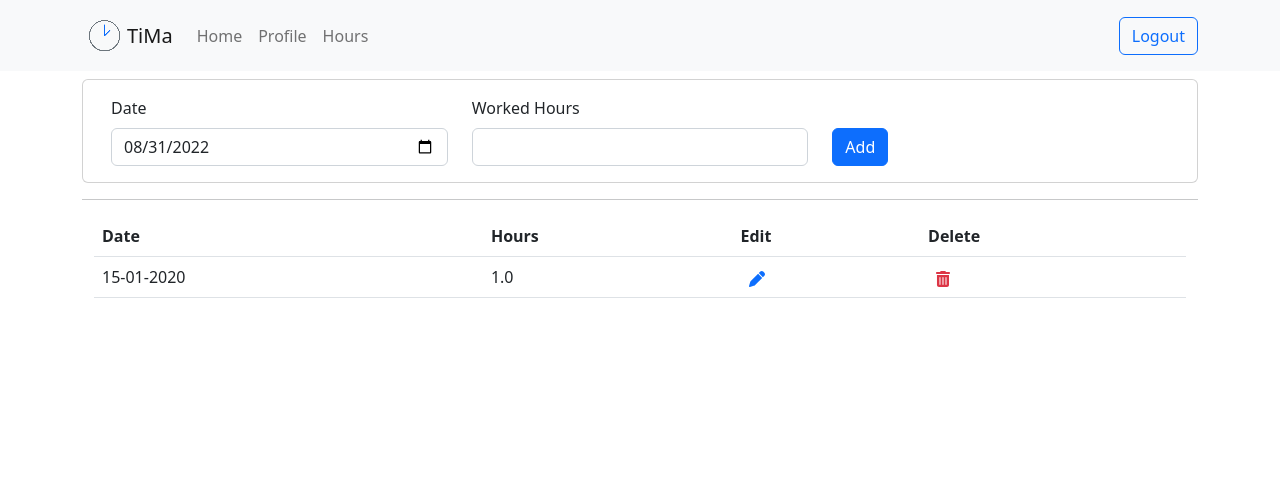
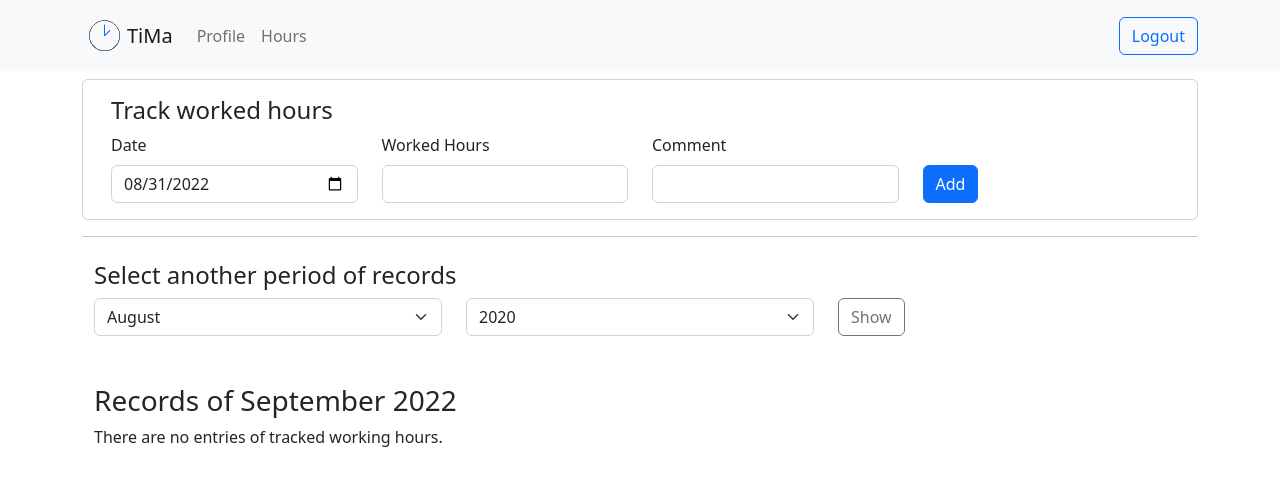
Before and after one commit to PiraveenMurugupillai/TiMa, a Flask app: page /working-hours in a window 1280 px wide. Shown: the top 486 px of the page. Run offline with Flask 2, Linux system fonts and the light colour scheme; a user stored in the database is signed in; tables that the repository leaves empty hold one stand-in row (values such as "Sample post"); parts of the project's set-up code (start-up, migrations or seed data) failed here and were passed over.

Commit message:
add features & fixes

```diff
--- a/app/models.py
+++ b/app/models.py
@@ -10,6 +10,7 @@ class User(UserMixin, db.Model):
     password_hash = db.Column(db.String(128))
     company = db.Column(db.String(32))
     job = db.Column(db.String(32))
+    target_time = db.Column(db.Float)
     working_hours = db.relationship('WorkingHours', backref='employee', lazy='dynamic')
 
     def set_password(self, password):
@@ -31,6 +32,7 @@ class WorkingHours(UserMixin, db.Model):
     id = db.Column(db.Integer, primary_key=True)
     date = db.Column(db.Date, index=True)
     working_hours = db.Column(db.Float)
+    comment = db.Column(db.String(64))
     user_id = db.Column(db.Integer, db.ForeignKey('user.id'))
 
     def __repr__(self):
--- a/app/routes.py
+++ b/app/routes.py
@@ -1,33 +1,19 @@
 from app import app, db
-from app.froms import LoginForm, RegistrationForm, WorkingHoursForm, EditUserForm, EditWorkingHoursForm
+from app.froms import LoginForm, RegistrationForm, WorkingHoursForm, EditUserForm, EditWorkingHoursForm, EmptySubmitForm
 from app.models import User, WorkingHours
+import datetime
+from dateutil.relativedelta import relativedelta
 from flask import redirect, request, render_template, url_for
 from flask_login import current_user, login_user, logout_user, login_required
-from sqlalchemy import asc
+from sqlalchemy import asc, func
 from werkzeug.urls import url_parse
-from socket import gethostname
-
-
-@app.route('/')
-@login_required
-def home_page():
-    posts = [
-        {
-            'author': {'username': 'Pira'},
-            'body': 'Schöner Abend hier in Aarburg'
-        },
-        {
-            'author': {'username': 'Rethu'},
-            'body': 'Meine Ferien ohne Pira sind einfach perfekt!'
-        }
-    ]
-    return render_template('index.html', posts=posts)
+from wtforms import Label
 
 
 @app.route('/login', methods=['GET', 'POST'])
 def login_page():
     if current_user.is_authenticated:
-        return redirect(url_for('home_page'))
+        return redirect(url_for('user_page'))
 
     form = LoginForm()
     if form.validate_on_submit():
@@ -38,27 +24,9 @@ def login_page():
         login_user(user, remember=form.remember_me.data)
         next_page = request.args.get('next')
         if not next_page or url_parse(next_page).netloc != '':
-            next_page = url_for('home_page')
+            next_page = url_for('working_hours_page')
         return redirect(next_page)
-    return render_template('login.html', form=form, hostname=gethostname())
-
-
-@app.route('/register', methods=['GET', 'POST'])
-def register_page():
-    if current_user.is_authenticated:
-        return redirect(url_for('home_page'))
-
-    form = RegistrationForm()
-    if form.validate_on_submit():
-        user = User(username=form.username.data, email=form.email.data, company=form.company.data, job=form.job.data)
-        user.set_password(form.password.data)
-        db.session.add(user)
-        db.session.commit()
-
-        login_user(user)
-        return redirect(url_for('home_page'))
-
-    return render_template('register.html', form=form)
+    return render_template('login.html', form=form)
 
 
 @app.route('/logout')
@@ -67,49 +35,153 @@ def logout():
     return redirect(url_for('login_page'))
 
 
+@app.route('/register', methods=['GET', 'POST'])
+def register_page():
+    if current_user.is_authenticated:
+        return redirect(url_for('user_page'))
+
+    form = RegistrationForm()
+    if form.validate_on_submit():
+        user = User(username=form.username.data, email=form.email.data, company=form.company.data, job=form.job.data, target_time=form.target_time.data)
+        user.set_password(form.password.data)
+        db.session.add(user)
+        db.session.commit()
+
+        login_user(user)
+        return redirect(url_for('user_page'))
+
+    return render_template('register.html', form=form)
+
+
+@app.route('/')
 @app.route('/working-hours', methods=['GET', 'POST'])
 @login_required
 def working_hours_page():
+    current_date = datetime.date.today()
+    given_month = current_date.month
+    given_year = current_date.year
+
+    requested_month = request.args.get('month')
+    if requested_month is not None:
+        try:
+            given_month = min(max(int(requested_month), 1), 12)
+        except:
+            pass
+
+    requested_year = request.args.get('year')
+    if requested_year is not None:
+        try:
+            given_year = min(max(int(requested_year), 2022), 3000)
+        except:
+            pass
+
+    hours = db.session.query(WorkingHours)\
+        .filter(WorkingHours.user_id == current_user.id)\
+        .filter(WorkingHours.date >= datetime.date(given_year, given_month, 1))\
+        .filter(WorkingHours.date < (datetime.date(given_year, given_month, 1) + relativedelta(months=+1)))\
+        .order_by(asc(WorkingHours.date))\
+        .all()
+    all_hours = WorkingHours.query.filter_by(user_id=current_user.id).all()
+    all_dates = list(map(lambda x: x.date, all_hours))
+    minimal_date = min(all_dates)
+    maximal_date = max(all_dates)
+
+    years = []
+    for year in range(minimal_date.year, maximal_date.year + 1):
+        years.append(year)
+
+    months = []
+    for month in range(1, 13):
+        months.append(datetime.date(2022, month, 1).strftime('%B'))
+
     form = WorkingHoursForm()
-    hours = WorkingHours.query.filter_by(user_id=current_user.id).order_by(asc(WorkingHours.date))
-
     if form.validate_on_submit():
-        hours = WorkingHours(date=form.date.data, working_hours=form.hours.data, user_id=current_user.id)
+        hours = WorkingHours(date=form.date.data, working_hours=form.hours.data, comment=form.comment.data, user_id=current_user.id)
         db.session.add(hours)
         db.session.commit()
         return redirect(url_for('working_hours_page'))
 
-    return render_template('working_hours/working-hours.html', form=form, hours=hours, number_of_entries=hours.count())
+    return render_template('working_hours/working-hours.html', form=form, hours=hours, months=months, years=years, given_month=given_month, given_year=given_year)
 
 
 @app.route('/edit-working-hours/<working_hours_id>', methods=['GET', 'POST'])
 @login_required
 def edit_working_hours_page(working_hours_id):
-    form = EditWorkingHoursForm()
-    hours = WorkingHours.query.filter_by(user_id=current_user.id).order_by(asc(WorkingHours.date))
-    edit_working_hour = WorkingHours.query.filter_by(id=working_hours_id).first_or_404()
+    current_date = datetime.date.today()
+    given_month = current_date.month
+    given_year = current_date.year
+
+    requested_month = request.args.get('month')
+    if requested_month is not None:
+        try:
+            given_month = min(max(int(requested_month), 1), 12)
+        except:
+            pass
+
+    requested_year = request.args.get('year')
+    if requested_year is not None:
+        try:
+            given_year = min(max(int(requested_year), 2022), 3000)
+        except:
+            pass
+
+    hours = db.session.query(WorkingHours) \
+        .filter(WorkingHours.user_id == current_user.id) \
+        .filter(WorkingHours.date >= datetime.date(given_year, given_month, 1)) \
+        .filter(WorkingHours.date < (datetime.date(given_year, given_month, 1) + relativedelta(months=+1))) \
+        .order_by(asc(WorkingHours.date)) \
+        .all()
+    edit_working_hour = WorkingHours.query.filter_by(id=working_hours_id, user_id=current_user.id).first_or_404()
 
     if edit_working_hour is None:
         return redirect(url_for('working_hours_page'))
 
+    form = EditWorkingHoursForm()
     if form.validate_on_submit():
         edit_working_hour.working_hours = form.hours.data
+        edit_working_hour.comment = form.comment.data
         db.session.commit()
         return redirect(url_for('working_hours_page'))
 
     elif request.method == 'GET':
         form.hours.data = edit_working_hour.working_hours
+        if edit_working_hour.comment is not None:
+            form.comment.data = edit_working_hour.comment
 
-    return render_template('working_hours/edit-working-hours.html', form=form, hours=hours, edit_working_hour=edit_working_hour, number_of_entries=hours.count())
+    months = []
+    for month in range(1, 13):
+        months.append(datetime.date(2022, month, 1).strftime('%B'))
+
+    return render_template('working_hours/edit-working-hours.html', form=form, hours=hours, edit_working_hour=edit_working_hour, months=months, given_month=given_month, given_year=given_year)
 
 
+@app.route('/delete-working-hours/<working_hours_id>', methods=['GET', 'POST'])
+@login_required
+def delete_working_hours_page(working_hours_id):
+    form = EmptySubmitForm()
+    form.submit.label = Label(form.submit.id, 'Delete')
+    working_hour = WorkingHours.query.filter_by(id=working_hours_id, user_id=current_user.id).first()
+
+    if working_hour is None:
+        return redirect(url_for('working_hours_page'))
+
+    if form.validate_on_submit():
+        db.session.delete(working_hour)
+        db.session.commit()
+        return redirect(url_for('working_hours_page'))
+
+    return render_template('working_hours/delete-working-hours.html', form=form, working_hour=working_hour)
 
 
 @app.route('/user')
 @login_required
 def user_page():
     user = User.query.filter_by(username=current_user.username).first_or_404()
-    return render_template('profile/user.html', user=user)
+    total_hours = db.session.query(func.count(WorkingHours.date), func.sum(WorkingHours.working_hours)).filter_by(user_id=current_user.id).all()[0]
+    (worked_days, worked_hours) = total_hours
+    worked_hours = round(worked_hours, 2)
+    flextime = round(worked_hours - (worked_days * user.target_time), 2)
+    return render_template('profile/user.html', user=user, flextime=flextime, worked_hours=worked_hours)
 
 
 @app.route('/edit-user', methods=['GET', 'POST'])
@@ -123,6 +195,7 @@ def edit_user_page():
         user.email = form.email.data
         user.company = form.company.data
         user.job = form.job.data
+        user.target_time = form.target_time.data
         db.session.commit()
         logout_user()
         login_user(user)
@@ -133,5 +206,6 @@ def edit_user_page():
         form.email.data = user.email
         form.company.data = user.company
         form.job.data = user.job
+        form.target_time.data = user.target_time
 
     return render_template('profile/edit-user.html', user=user, form=form)
--- a/app/templates/base.html
+++ b/app/templates/base.html
@@ -16,7 +16,7 @@
     <body>
         <nav class="navbar navbar-expand-lg bg-light mb-2">
             <div class="container">
-                <a class="navbar-brand d-flex align-items-center" href="{{ url_for('home_page') }}">
+                <a class="navbar-brand d-flex align-items-center" href="{{ url_for('user_page') }}">
                     <img src="/static/images/logo.png"  alt="TiMa Logo" />
                     TiMa
                 </a>
@@ -25,14 +25,14 @@
                 </button>
                 <div class="collapse navbar-collapse" id="navbarNavAltMarkup">
                     <div class="navbar-nav">
-                        <a class="nav-link" aria-current="page" href="{{ url_for('home_page') }}">Home</a>
                         {% if not current_user.is_anonymous %}
                             <a class="nav-link" aria-current="page" href="{{ url_for('user_page') }}">Profile</a>
                             <a class="nav-link" aria-current="page" href="{{ url_for('working_hours_page') }}">Hours</a>
                         {% endif %}
                     </div>
                     {% if current_user.is_anonymous %}
-                        <a class="btn btn-outline-primary" href="{{ url_for('login_page') }}" style="margin-left: auto">Login</a>
+                        <a class="btn btn-outline-primary me-2" href="{{ url_for('register_page') }}" style="margin-left: auto">Register</a>
+                        <a class="btn btn-outline-primary" href="{{ url_for('login_page') }}">Login</a>
                     {% else %}
                         <a class="btn btn-outline-primary" href="{{ url_for('logout') }}" style="margin-left: auto">Logout</a>
                     {% endif %}
--- a/app/templates/login.html
+++ b/app/templates/login.html
@@ -22,6 +22,4 @@
         <p>{{ form.submit(class_="btn btn-primary") }}</p>
     </form>
     <p>New User? <a href="{{ url_for('register_page') }}">Click to Register!</a></p>
-    <hr />
-    <code>{{ hostname }}</code>
 {% endblock %}
--- a/app/templates/working_hours/working-hours.html
+++ b/app/templates/working_hours/working-hours.html
@@ -22,6 +22,7 @@
     <div class="card {{ 'border-danger' if (form.errors | length) > 0 }}">
         <div class="card-body">
             <div class="container-fluid">
+                <h4>Track worked hours</h4>
                 <form action="" method="post" novalidate>
                     {{ form.hidden_tag() }}
                     <div class="row">
@@ -39,6 +40,13 @@
                                 <small class="text-danger">{{ error }}</small>
                             {% endfor %}
                         </div>
+                        <div class="col">
+                            {{ form.comment.label(class_="form-label") }}
+                            {{ form.comment(class_="form-control") }}
+                            {% for error in form.comment.errors %}
+                                <small class="text-danger">{{ error }}</small>
+                            {% endfor %}
+                        </div>
                         <div class="col align-self-end">
                             <label class="d-none"></label>
                             {{ form.submit(class_="btn btn-primary") }}
@@ -49,13 +57,39 @@
         </div>
     </div>
     <hr />
-    <div class="container">
-        {% if number_of_entries > 0 %}
+    <div class="container my-4">
+        <h4>Select another period of records</h4>
+        <form action="{{ url_for('working_hours_page') }}" method="get" novalidate>
+            <div class="row">
+                <div class="col">
+                    <select name="month" id="month-select" class="form-select">
+                        {% for month in months %}
+                            <option value="{{ loop.index }}" {% if loop.index == given_month %} selected {% endif %}>{{ month }}</option>
+                        {% endfor %}
+                    </select>
+                </div>
+                <div class="col">
+                    <select name="year" id="year-select" class="form-select">
+                        {% for year in years %}
+                            <option value="{{ year }}" {% if year == given_year %} selected {% endif %}>{{ year }}</option>
+                        {% endfor %}
+                    </select>
+                </div>
+                <div class="col">
+                    <button type="submit" class="btn btn-outline-secondary">Show</button>
+                </div>
+            </div>
+        </form>
+    </div>
+    <div class="container mt-5">
+        <h3>Records of {{ months[given_month] }} {{ given_year }}</h3>
+        {% if (hours | length) > 0 %}
             <table class="table table-hover">
                 <thead>
                     <tr>
                         <th>Date</th>
                         <th>Hours</th>
+                        <th>Comment</th>
                         <th>Edit</th>
                         <th>Delete</th>
                     </tr>
@@ -63,10 +97,11 @@
                 <tbody>
                     {% for entry in hours %}
                         <tr>
-                            <td>{{ entry.date.strftime('%d-%m-%Y') }}</td>
-                            <td>{{ entry.working_hours }}</td>
+                            <td>{{ entry.date.strftime('%A, %d.%m.%Y') }}</td>
+                            <td>{{ entry.working_hours }}h ({{ entry.working_hours | int }}h {{ ((entry.working_hours * 60) % 60) | int }}min)</td>
+                            <td>{% if entry.comment %}{{ entry.comment }}{% endif %}</td>
                             <td>
-                                <a href="{{ url_for('edit_working_hours_page', working_hours_id=entry.id) }}" class="edit-link modify-entry" title="edit {{ entry.id }}">
+                                <a href="{{ url_for('edit_working_hours_page', working_hours_id=entry.id, month=given_month, year=given_year) }}" class="edit-link modify-entry" title="edit {{ entry.id }}">
                                     <svg xmlns="http://www.w3.org/2000/svg" viewBox="0 0 512 512" height="16px" fill="#0d6efd">
                                         <!--! Font Awesome Pro 6.1.2 by @fontawesome - https://fontawesome.com License - https://fontawesome.com/license (Commercial License) Copyright 2022 Fonticons, Inc. -->
                                         <path d="M362.7 19.32C387.7-5.678 428.3-5.678 453.3 19.32L492.7 58.75C517.7 83.74 517.7 124.3 492.7 149.3L444.3 197.7L314.3 67.72L362.7 19.32zM421.7 220.3L188.5 453.4C178.1 463.8 165.2 471.5 151.1 475.6L30.77 511C22.35 513.5 13.24 511.2 7.03 504.1C.8198 498.8-1.502 489.7 .976 481.2L36.37 360.9C40.53 346.8 48.16 333.9 58.57 323.5L291.7 90.34L421.7 220.3z"></path>
@@ -74,7 +109,7 @@
                                 </a>
                             </td>
                             <td>
-                                <a href="{{ url_for('edit_working_hours_page', working_hours_id=entry.id) }}" class="delete-link modify-entry" title="delete {{ entry.id }}">
+                                <a href="{{ url_for('delete_working_hours_page', working_hours_id=entry.id) }}" class="delete-link modify-entry" title="delete {{ entry.id }}">
                                     <svg xmlns="http://www.w3.org/2000/svg" viewBox="0 0 448 512" height="16px" fill="#dc3545">
                                         <!--! Font Awesome Pro 6.1.2 by @fontawesome - https://fontawesome.com License - https://fontawesome.com/license (Commercial License) Copyright 2022 Fonticons, Inc. -->
                                         <path d="M135.2 17.69C140.6 6.848 151.7 0 163.8 0H284.2C296.3 0 307.4 6.848 312.8 17.69L320 32H416C433.7 32 448 46.33 448 64C448 81.67 433.7 96 416 96H32C14.33 96 0 81.67 0 64C0 46.33 14.33 32 32 32H128L135.2 17.69zM31.1 128H416V448C416 483.3 387.3 512 352 512H95.1C60.65 512 31.1 483.3 31.1 448V128zM111.1 208V432C111.1 440.8 119.2 448 127.1 448C136.8 448 143.1 440.8 143.1 432V208C143.1 199.2 136.8 192 127.1 192C119.2 192 111.1 199.2 111.1 208zM207.1 208V432C207.1 440.8 215.2 448 223.1 448C232.8 448 240 440.8 240 432V208C240 199.2 232.8 192 223.1 192C215.2 192 207.1 199.2 207.1 208zM304 208V432C304 440.8 311.2 448 320 448C328.8 448 336 440.8 336 432V208C336 199.2 328.8 192 320 192C311.2 192 304 199.2 304 208z"></path>
```
Also changed, not shown: app/froms.py (+11 -5 lines), app/templates/profile/edit-user.html (+7 -0 lines), app/templates/profile/user.html (+12 -0 lines), app/templates/register.html (+7 -0 lines), app/templates/working_hours/delete-working-hours.html (added, +31 -0 lines), app/templates/working_hours/edit-working-hours.html (+23 -22 lines).
